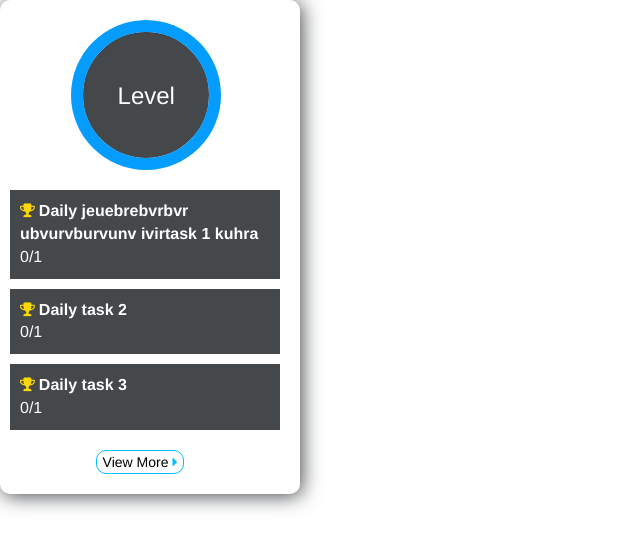
After one commit to ItsTheKayBee/Xervixx, a PHP site: page /main.html in a window 1280 px wide. The commit adds this page. Shown: the top 550 px of the page, without its empty margins (0-640 px from the left). Run offline with PHP 8.4, Linux system fonts and the light colour scheme; some libraries are stand-ins or nearby versions.

Commit message:
New file

```diff
--- a/Main.php
+++ b/Main.php
@@ -1,6 +1,5 @@
 <?php
 
-echo "hello";
 ?>
 
 <html>
--- /dev/null
+++ b/main.html
@@ -0,0 +1,39 @@
+<!DOCTYPE html>
+<html lang="en">
+<head>
+    <meta charset="UTF-8" name="viewport" content="width=device-width,initial-scale=1.0">
+    <title>Xervixx</title>
+</head>
+<link href="//maxcdn.bootstrapcdn.com/bootstrap/3.3.0/css/bootstrap.min.css" rel="stylesheet" id="bootstrap-css">
+<link rel="stylesheet" href="https://cdnjs.cloudflare.com/ajax/libs/font-awesome/4.7.0/css/font-awesome.min.css">
+<script src="//maxcdn.bootstrapcdn.com/bootstrap/3.3.0/js/bootstrap.min.js"></script>
+<script src="//code.jquery.com/jquery-1.11.1.min.js"></script>
+<script src="script.js"></script>
+<link href="style.css" rel="stylesheet">
+    <div class="container-div">
+        <div class="container">
+            <div class="row">
+                <div class="col-md-3 col-sm-6">
+                    <div class="progress blue">
+                        <span class="progress-left">
+                            <span class="progress-bar"></span>
+                        </span>
+                        <span class="progress-right">
+                            <span class="progress-bar"></span>
+                        </span>
+                        <div class="progress-value">Level</div>
+                    </div>
+                </div>
+            </div>
+        </div>
+        <div class="daily-task">
+            <dl class="daily-task-list">
+                <div class="daily-task-div"><dt><i class="fa fa-trophy" style="color:gold">&nbsp;</i>Daily jeuebrebvrbvr ubvurvburvunv ivirtask 1 kuhra</dt><dd>0/1</dd></div>
+                <div class="daily-task-div"><dt><i class="fa fa-trophy" style="color:gold">&nbsp;</i>Daily task 2</dt><dd>0/1</dd></div>
+                <div class="daily-task-div"><dt><i class="fa fa-trophy" style="color:gold">&nbsp;</i>Daily task 3</dt><dd>0/1</dd></div>
+            </dl>
+            <center><button class="btns">View More&nbsp;<i class="fa fa-caret-right" style="color:deepskyblue;"></i></button></center>
+        </div>
+    </div>
+    <d
+</html>
--- /dev/null
+++ b/style.css
@@ -0,0 +1,137 @@
+.progress{
+    width: 150px;
+    height: 150px;
+    line-height: 150px;
+    background: none;
+    margin: 0 auto;
+    box-shadow: none;
+    position: relative;
+}
+.progress:after{
+    content: "";
+    width: 100%;
+    height: 100%;
+    border-radius: 50%;
+    border: 12px solid #fff;
+    position: absolute;
+    top: 0;
+    left: 0;
+}
+.progress > span{
+    width: 50%;
+    height: 100%;
+    overflow: hidden;
+    position: absolute;
+    top: 0;
+    z-index: 1;
+}
+.progress .progress-left{
+    left: 0;
+}
+.progress .progress-bar{
+    width: 100%;
+    height: 100%;
+    background: none;
+    border-width: 12px;
+    border-style: solid;
+    position: absolute;
+    top: 0;
+}
+.progress .progress-left .progress-bar{
+    left: 100%;
+    border-top-right-radius: 80px;
+    border-bottom-right-radius: 80px;
+    border-left: 0;
+    -webkit-transform-origin: center left;
+    transform-origin: center left;
+}
+.progress .progress-right{
+    right: 0;
+}
+.progress .progress-right .progress-bar{
+    left: -100%;
+    border-top-left-radius: 80px;
+    border-bottom-left-radius: 80px;
+    border-right: 0;
+    -webkit-transform-origin: center right;
+    transform-origin: center right;
+    animation: loading-1 1s linear forwards;
+}
+.progress .progress-value{
+    width: 90%;
+    height: 90%;
+    border-radius: 50%;
+    background: #44484b;
+    font-size: 24px;
+    color: #fff;
+    line-height: 135px;
+    text-align: center;
+    position: absolute;
+    top: 5%;
+    left: 5%;
+}
+.progress.blue .progress-bar{
+    border-color: #049dff;
+}
+.progress.blue .progress-left .progress-bar{
+    animation: loading-2 1s linear forwards 1s;
+}
+.container-div{
+    width:300px;
+    height:max-content;
+    padding: 20px 20px 20px 0;
+    border-radius: 10px;
+    box-shadow: #44484b 2px 2px 20px;
+}
+.btns{
+    color: #000;
+    background-color: white;
+    border:deepskyblue solid 1px;
+    border-radius: 10px;
+}
+.btns:hover{
+    background-color: deepskyblue;
+    color:white;
+}
+.daily-task-list{
+    margin-top: 20px;
+    list-style: none;
+    font-size: 16px;
+    text-align: left;
+    padding-left: 10px;
+    padding-bottom: auto;
+    padding-top: auto;
+}
+.daily-task-div{
+    background-color: #44484b;
+    margin-top: 10px;
+    color:white;
+    height:max-content;
+    padding-left: 10px;
+    padding-top: 10px;
+    padding-right:20px;
+    padding-bottom: 10px;
+}
+@keyframes loading-1{
+    0%{
+        -webkit-transform: rotate(0deg);
+        transform: rotate(0deg);
+    }
+    100%{
+        -webkit-transform: rotate(180deg);
+        transform: rotate(180deg);
+    }
+}
+@keyframes loading-2{
+    0%{
+        -webkit-transform: rotate(0deg);
+        transform: rotate(0deg);
+    }
+    100%{
+        -webkit-transform: rotate(144deg);
+        transform: rotate(180deg);
+    }
+}
+@media only screen and (max-width: 990px){
+    .progress{ margin-bottom: 20px; }
+}
```
Also changed, not shown: script.js (added).
